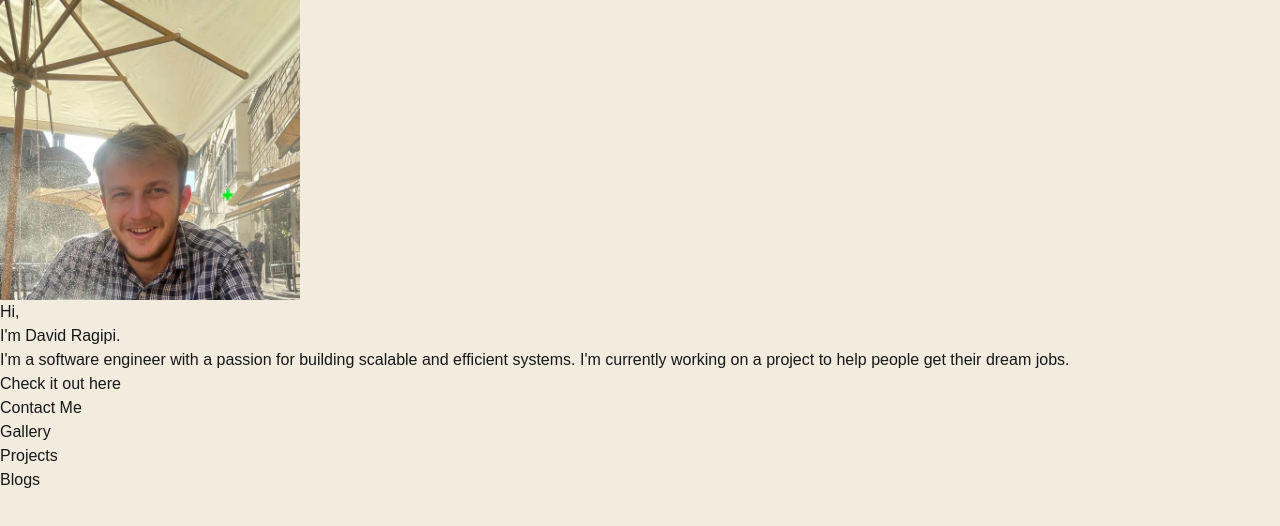
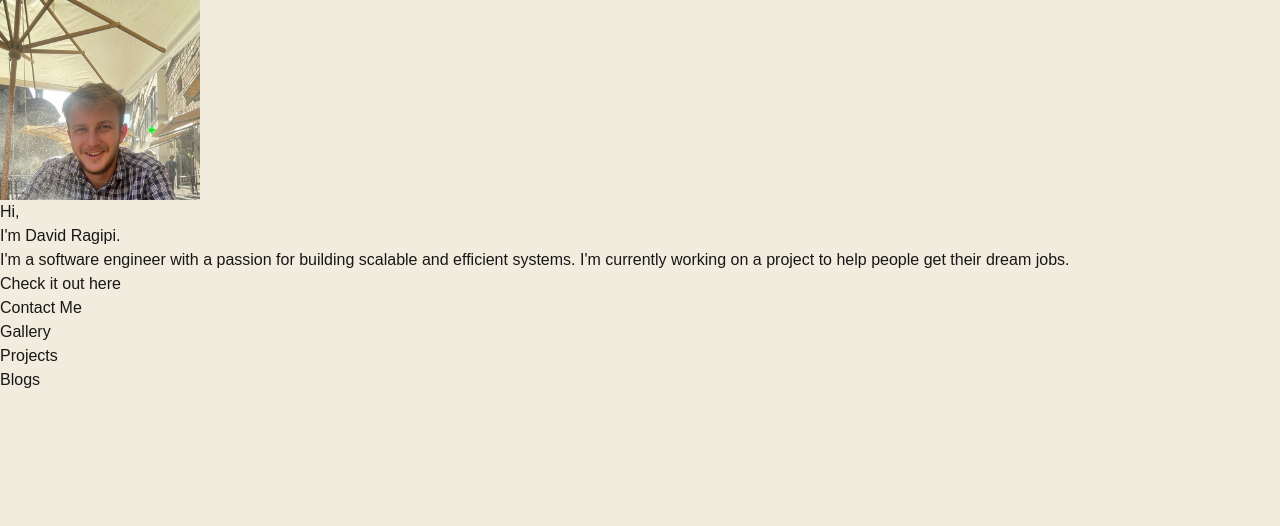
Before and after one commit to ragipidavid/portfolio, a Next.js app: page / in a window 1280 px wide. Shown: the top 526 px of the page. Built offline with nearby package versions, Linux system fonts and the light colour scheme.

Commit message:
Changed image

```diff
--- a/src/app/page.tsx
+++ b/src/app/page.tsx
@@ -27,8 +27,8 @@ export default function Home() {
           <Image
             src="/IMG_3561.jpeg"
             alt="Decorative left image"
-            width={300}
-            height={300}
+            width={200}
+            height={200}
             className="object-cover rounded-md" // Adjust size as needed
           />
         </div>
```
